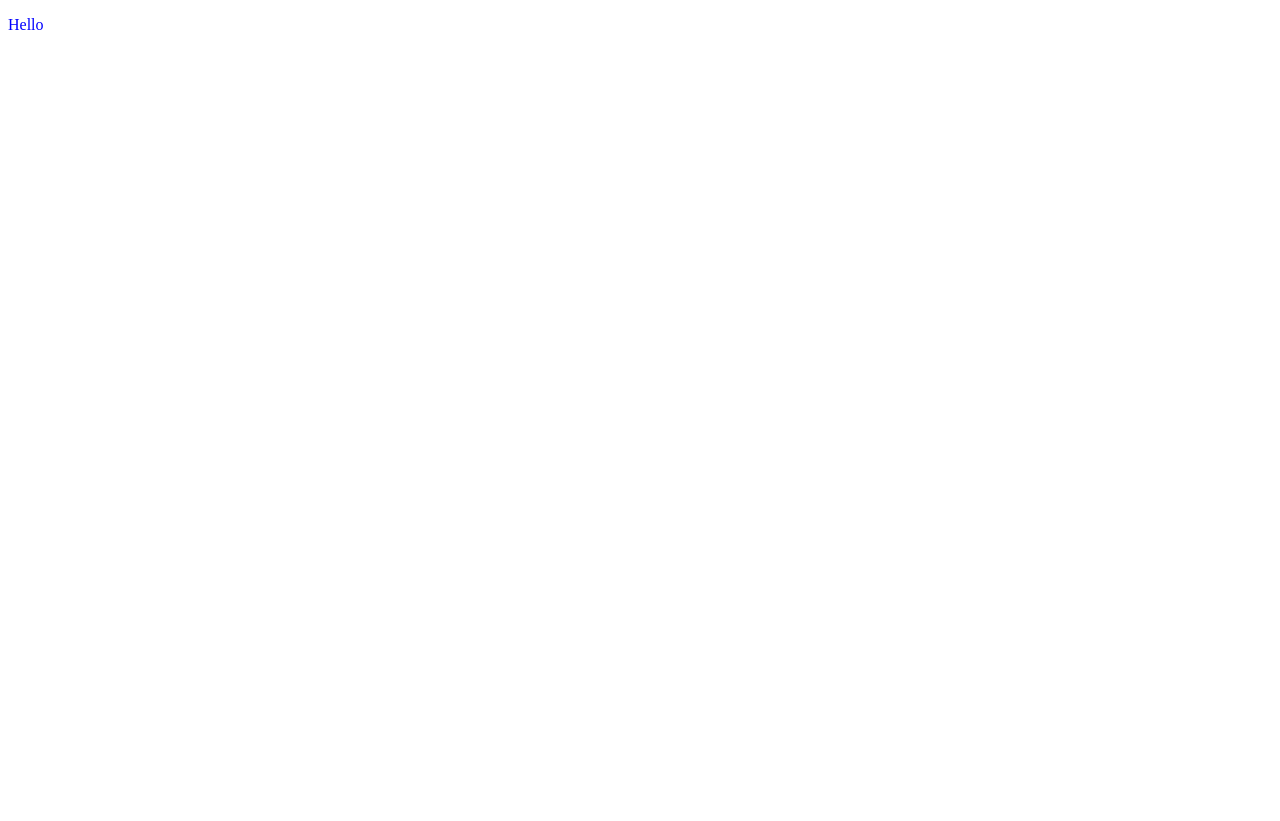
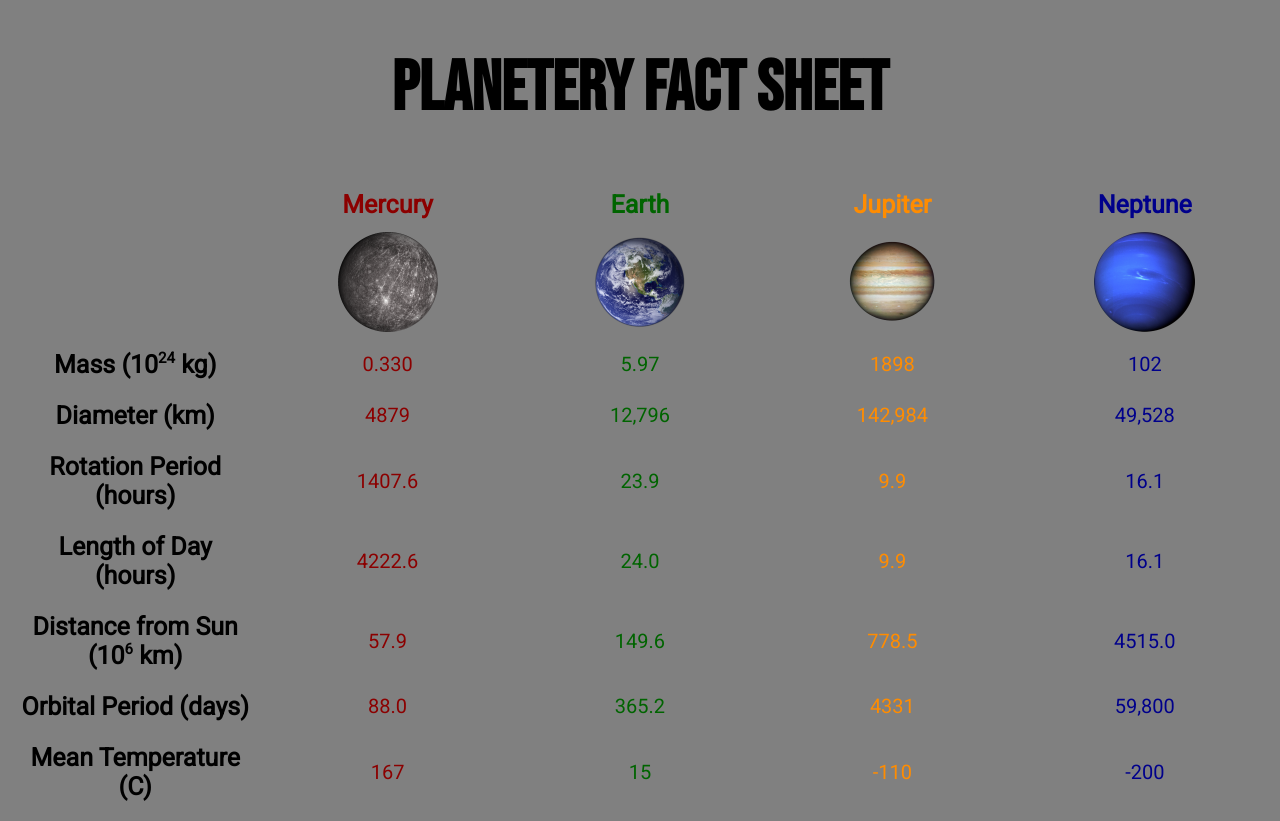
Before and after one commit to drewrosIIT/Lab-05, a plain HTML site: page index.html in a window 1280 px wide. Before the commit the page ends 800 px from the top, so only its background shows below. Drawn offline with Linux system fonts and the light colour scheme.

Commit message:
Styled the table

```diff
--- a/css/style.css
+++ b/css/style.css
@@ -1,3 +1,47 @@
-p {
-  color: blue;
+body {
+  background-color: gray;
+  font-family: 'Roboto', sans-serif;
 }
+
+h1 {
+  text-align: center;
+  font-family: 'Bebas Neue', cursive;
+  font-size: 70px;
+}
+
+table{
+  text-align: center;
+  table-layout: fixed;
+  width: 100%;
+}
+
+th {
+  font-size: 25px;
+  padding: 10px;
+}
+
+td{
+  font-size: 20px;
+}
+
+.mercury {
+  color: darkred;
+}
+
+.earth {
+  color: darkgreen;
+}
+
+.jupiter {
+  color: darkorange;
+}
+
+.neptune {
+  color: darkblue;
+}
+
+.super{
+  font-size: 60%;
+  position: relative;
+  bottom: 10px;
+}
--- a/index.html
+++ b/index.html
@@ -2,10 +2,78 @@
 <html lang="en" dir="ltr">
   <head>
     <meta charset="utf-8">
-    <link rel="stylesheet" href="/css/style.css">
-    <title>Title</title>
+    <link rel="preconnect" href="https://fonts.googleapis.com">
+    <link rel="preconnect" href="https://fonts.gstatic.com" crossorigin>
+    <link href="https://fonts.googleapis.com/css2?family=Bebas+Neue&family=Roboto&display=swap" rel="stylesheet">
+    <link rel="stylesheet" href="css/style.css">
+    <title>Planetary Fact Sheet</title>
   </head>
   <body>
-    <p>Hello</p>
+    <h1>Planetery Fact Sheet</h1>
+    <table>
+      <tr>
+        <th></th>
+        <th class="mercury">Mercury</th>
+        <th class="earth">Earth</th>
+        <th class="jupiter">Jupiter</th>
+        <th class="neptune">Neptune</th>
+      </tr>
+      <tr>
+        <th></th>
+        <td><img src="images/mercury.png" alt="Image of Mercury"></td>
+        <td><img src="images/earth.png" alt="Image of Earth"></td>
+        <td><img src="images/jupiter.png" alt="Image of Jupiter"></td>
+        <td><img src="images/neptune.png" alt="Image of Neptune"></td>
+      </tr>
+      <tr>
+        <th>Mass (10<span class="super">24</span> kg)</th>
+        <td class="mercury">0.330</td>
+        <td class="earth">5.97</td>
+        <td class="jupiter">1898</td>
+        <td class="neptune">102</td>
+      </tr>
+      <tr>
+        <th>Diameter (km)</th>
+        <td class="mercury">4879</td>
+        <td class="earth">12,796</td>
+        <td class="jupiter">142,984</td>
+        <td class="neptune">49,528</td>
+      </tr>
+      <tr>
+        <th>Rotation Period (hours)</th>
+        <td class="mercury">1407.6</td>
+        <td class="earth">23.9</td>
+        <td class="jupiter">9.9</td>
+        <td class="neptune">16.1</td>
+      </tr>
+      <tr>
+        <th>Length of Day (hours)</th>
+        <td class="mercury">4222.6</td>
+        <td class="earth">24.0</td>
+        <td class="jupiter">9.9</td>
+        <td class="neptune">16.1</td>
+      </tr>
+      <tr>
+        <th>Distance from Sun (10<span class="super">6</span> km)</th>
+        <td class="mercury">57.9</td>
+        <td class="earth">149.6</td>
+        <td class="jupiter">778.5</td>
+        <td class="neptune">4515.0</td>
+      </tr>
+      <tr>
+        <th>Orbital Period (days)</th>
+        <td class="mercury">88.0</td>
+        <td class="earth">365.2</td>
+        <td class="jupiter">4331</td>
+        <td class="neptune">59,800</td>
+      </tr>
+      <tr>
+        <th>Mean Temperature (C)</th>
+        <td class="mercury">167</td>
+        <td class="earth">15</td>
+        <td class="jupiter">-110</td>
+        <td class="neptune">-200</td>
+      </tr>
+    </table>
   </body>
 </html>
```
Also changed, not shown: images/earth.png (added), images/jupiter.png (added), images/mercury.png (added), images/neptune.png (added).
